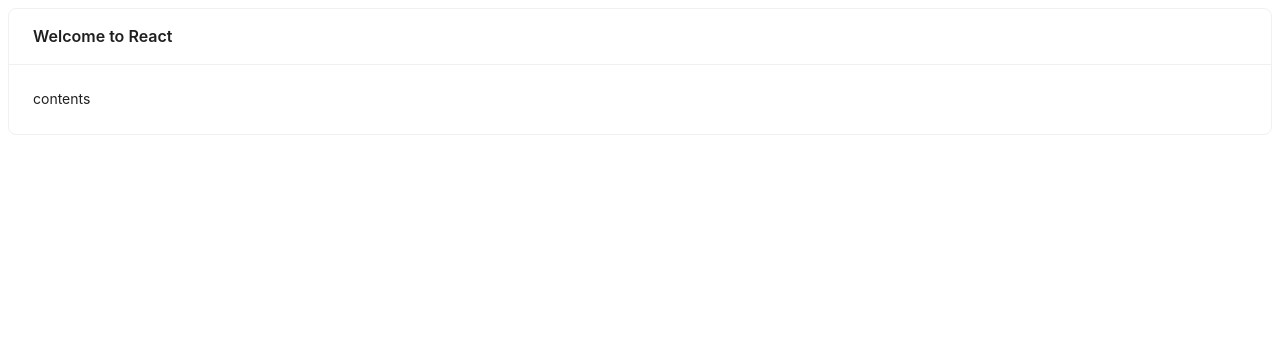
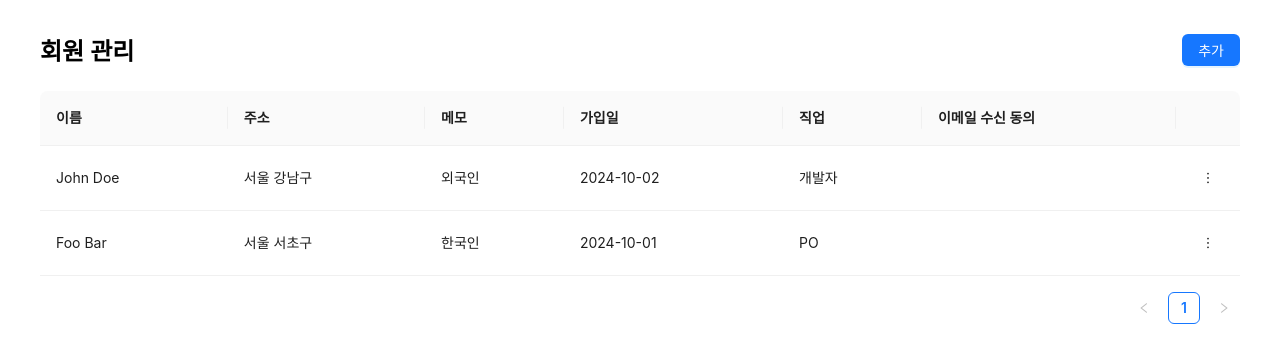
Before and after one commit to Reload0213/recatch-pre-test, a React (Create React App) app: page / in a window 1280 px wide. Shown: the top 362 px of the page. Built offline with nearby package versions, Linux system fonts and the light colour scheme.

Commit message:
Feat: 기본 레이아웃, 레코드 테이블 초기 설정

```diff
--- a/src/App.tsx
+++ b/src/App.tsx
@@ -1,24 +1,44 @@
-import React from 'react';
-import { ConfigProvider } from 'antd';
-import { ThemeProvider } from 'styled-components';
-import { theme } from './styles/theme';
-import { Card } from 'antd';
+import { Button } from 'antd';
+import { styled } from 'styled-components';
+
+import RecordTable from './components/RecordTable';
+import Providers from './providers';
+
+const Container = styled.div`
+    padding: ${({ theme }) => theme.spacing.lg};
+    max-width: 1200px;
+    margin: 0 auto;
+`;
+
+const Header = styled.div`
+    display: flex;
+    justify-content: space-between;
+    align-items: center;
+    margin-bottom: ${({ theme }) => theme.spacing.lg};
+`;
+
+const Title = styled.h1`
+    margin: 0;
+    font-size: 24px;
+`;
+
+function AppContent() {
+    return (
+        <Container>
+            <Header>
+                <Title>회원 관리</Title>
+                <Button type="primary">추가</Button>
+            </Header>
+            <RecordTable />
+        </Container>
+    );
+}
 
 function App() {
     return (
-        <ThemeProvider theme={theme}>
-            <ConfigProvider
-                theme={{
-                    token: {
-                        colorPrimary: theme.colors.primary,
-                    },
-                }}
-            >
-                <div className="App">
-                    <Card title="Welcome to React">contents</Card>
-                </div>
-            </ConfigProvider>
-        </ThemeProvider>
+        <Providers>
+            <AppContent />
+        </Providers>
     );
 }
 
--- /dev/null
+++ b/src/components/RecordTable.tsx
@@ -0,0 +1,73 @@
+import { MoreOutlined } from '@ant-design/icons';
+import { Table, Space, Button, Popover } from 'antd';
+import { styled } from 'styled-components';
+
+import { Record, FIELD_CONFIGS } from '../types/record.d';
+
+import type { ColumnsType } from 'antd/es/table';
+
+const ActionButton = styled(Button)`
+    padding: 0 4px;
+    &:hover {
+        background: transparent;
+    }
+`;
+
+const initialRecords: Record[] = [
+    {
+        id: '1',
+        name: 'John Doe',
+        address: '서울 강남구',
+        memo: '외국인',
+        joinDate: '2024-10-02',
+        occupation: '개발자',
+        emailConsent: true,
+    },
+    {
+        id: '2',
+        name: 'Foo Bar',
+        address: '서울 서초구',
+        memo: '한국인',
+        joinDate: '2024-10-01',
+        occupation: 'PO',
+        emailConsent: false,
+    },
+];
+
+const RecordTable = () => {
+    const columns: ColumnsType<Record> = [
+        ...FIELD_CONFIGS.map((field) => ({
+            title: field.label,
+            dataIndex: field.dataIndex,
+            key: field.label,
+        })),
+        {
+            key: 'RecordAction',
+            width: 50,
+            render: () => (
+                <Popover
+                    content={
+                        <Space direction="vertical">
+                            <Button type="text">수정</Button>
+                            <Button type="text" danger>
+                                삭제
+                            </Button>
+                        </Space>
+                    }
+                    trigger="click"
+                    placement="bottomRight"
+                >
+                    <ActionButton type="text" icon={<MoreOutlined />} />
+                </Popover>
+            ),
+        },
+    ];
+
+    return (
+        <>
+            <Table columns={columns} dataSource={initialRecords} rowKey="id" />
+        </>
+    );
+};
+
+export default RecordTable;
--- a/src/index.tsx
+++ b/src/index.tsx
@@ -1,5 +1,7 @@
 import React from 'react';
+
 import ReactDOM from 'react-dom/client';
+
 import App from './App';
 
 const root = ReactDOM.createRoot(document.getElementById('root') as HTMLElement);
--- /dev/null
+++ b/src/providers/index.tsx
@@ -0,0 +1,27 @@
+import React from 'react';
+
+import { ConfigProvider as AntdConfigProvider } from 'antd';
+import { ThemeProvider } from 'styled-components';
+
+import { theme } from '../styles/theme';
+
+interface ProvidersProps {
+    children: React.ReactNode;
+}
+
+// 전역 Provider 관리 컴포넌트
+
+// 추후 추가될 provider 모두 아래에 추가
+export default function Providers({ children }: ProvidersProps) {
+    return (
+        <AntdConfigProvider
+            theme={{
+                token: {
+                    colorPrimary: theme.colors.primary,
+                },
+            }}
+        >
+            <ThemeProvider theme={theme}>{children}</ThemeProvider>
+        </AntdConfigProvider>
+    );
+}
--- /dev/null
+++ b/src/types/record.d.ts
@@ -0,0 +1,28 @@
+export type FieldType = 'text' | 'textarea' | 'date' | 'select' | 'checkbox';
+
+export interface Field {
+    type: FieldType;
+    label: string;
+    dataIndex: string;
+    required: boolean;
+    options?: string[];
+}
+
+export interface Record {
+    id: string;
+    name: string;
+    address: string;
+    memo: string;
+    joinDate: string;
+    occupation: string;
+    emailConsent: boolean;
+}
+
+export const FIELD_CONFIGS: Field[] = [
+    { type: 'text', label: '이름', dataIndex: 'name', required: true },
+    { type: 'text', label: '주소', dataIndex: 'address', required: false },
+    { type: 'textarea', label: '메모', dataIndex: 'memo', required: false },
+    { type: 'date', label: '가입일', dataIndex: 'joinDate', required: true },
+    { type: 'text', label: '직업', dataIndex: 'occupation', required: false, options: ['개발자', 'PO', '디자이너'] },
+    { type: 'checkbox', label: '이메일 수신 동의', dataIndex: 'emailConsent', required: false },
+];
```
